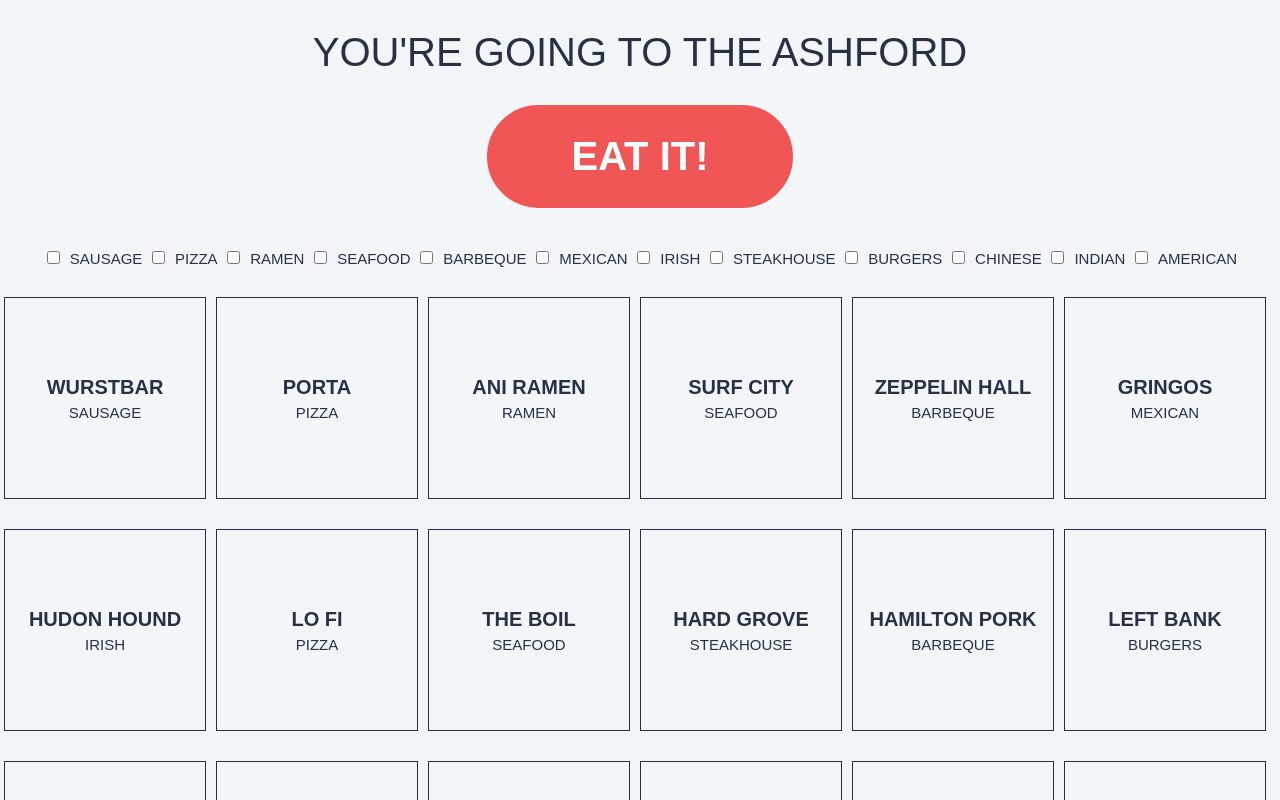
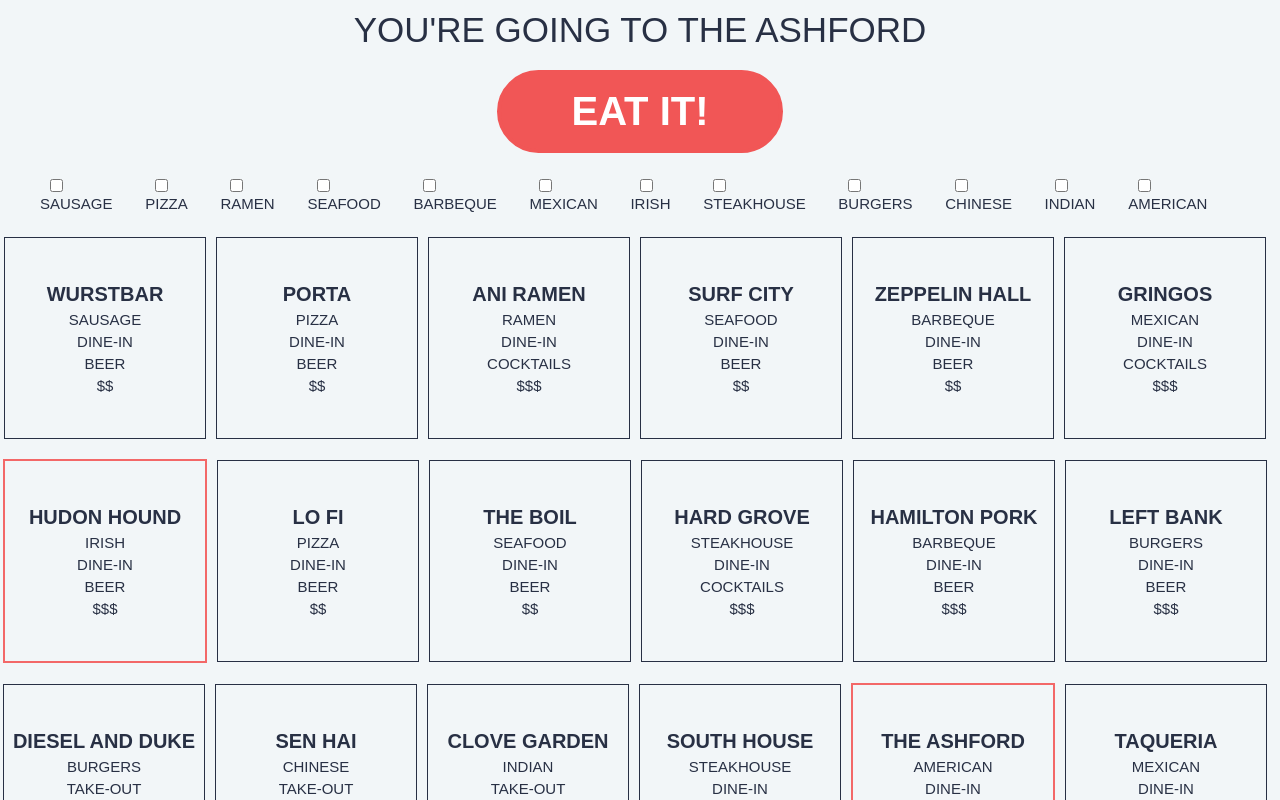
Before and after one commit to megdadkins7/restaurant-picker, a React (Create React App) app: page / in a window 1280 px wide. Shown: the top 800 px of the page. Built offline with nearby package versions, Linux system fonts and the light colour scheme.

Commit message:
styles updated and data added

```diff
--- a/src/components/FilterList.js
+++ b/src/components/FilterList.js
@@ -5,13 +5,23 @@ import styled from 'styled-components'
 import { restaurants } from '../data'
 
 const StyledFilterList = styled.div`
- display: flex;
- justify-content: space-around;
- align-items: center;
- margin: 20px 40px 0 40px;
+ display: grid;
+ margin: 10px 40px 0 40px;
  flex-wrap: wrap;
+ .TypeContainer {
+   display: flex;
+   justify-content: space-evenly;
+   align-items: center;
+   margin: 5px 0;
+ }
+ .Container {
+   display: flex;
+   margin: 5px 0;
+   justify-content: center;
+   align-items: center;
+ }
  input {
-   margin-right: 10px;
+   margin: 0 10px;
  }
  label {
    text-transform: uppercase;
@@ -20,7 +30,7 @@ const StyledFilterList = styled.div`
 `;
 
 export default function FilterList({ onFiltersChange }) {
-  const [typeFilter, setTypeFilter] = useState('')
+  const [typeFilter, setTypeFilter] = useState('');
 
   useEffect(() => {
     onFiltersChange({ type: typeFilter })
@@ -46,9 +56,17 @@ export default function FilterList({ onFiltersChange }) {
   const typeCategories = restaurants.map(restaurant => restaurant.type).filter(
     uniqueTypes
   );
+  const locationCategories = restaurants.map(restaurant => restaurant.location).filter(
+    uniqueTypes
+  );
+  const alcoholCategories = restaurants.map(restaurant => restaurant.alcohol).filter(
+    uniqueTypes
+  );
+
   return (
     <>
       <StyledFilterList>
+      <div className='TypeContainer'>
       {
         typeCategories.map((type, i) => (
           <div key={`${type}${i}`}>
@@ -63,7 +81,60 @@ export default function FilterList({ onFiltersChange }) {
           </div>
         ))
       }
+      </div>
+
       </StyledFilterList>
     </>
   )
 }
+
+/*
+<div className='Container'>
+      {
+        locationCategories.map((location, i) => (
+          <div key={`${location}${i}`}>
+            <input
+              type='checkbox'
+              name='location'
+              value={location}
+              checked={locationFilter.includes(location)}
+              onChange={handleOnLocationChange}
+            />
+            <label htmlFor='location'>{location}</label>
+          </div>
+        ))
+      }
+      </div>
+ <div className='Container'>
+      {
+        locationCategories.map((loc, i) => (
+          <div key={`${loc}${i}`}>
+            <input
+              type='checkbox'
+              name='type'
+              value={loc}
+              checked={locationFilter.includes(loc)}
+              onChange={handleOnLocationChange}
+            />
+            <label htmlFor='type'>{loc}</label>
+          </div>
+        ))
+      }
+      </div>
+      <div className='Container'>
+      {
+        alcoholCategories.map((alcohol, i) => (
+          <div key={`${alcohol}${i}`}>
+            <input
+              type='checkbox'
+              name='type'
+              value={alcohol}
+              checked={alcoholFilter.includes(alcohol)}
+              onChange={handleOnAlcoholChange}
+            />
+            <label htmlFor='type'>{alcohol}</label>
+          </div>
+        ))
+      }
+      </div>
+*/
--- a/src/components/RestaurantList.js
+++ b/src/components/RestaurantList.js
@@ -13,10 +13,10 @@ const StyledRestaurantList = styled.div`
   flex-direction: column;
   justify-content: center;
   align-items: center;
-  border: 1px solid #283044;
+  border: ${prop => prop.visited ? '1px solid #283044' : '2px solid #F36868'};
   width: 200px;
   height: 200px;
-  margin-top: 30px;
+  margin-top: 20px;
   margin-right: 10px;
   color: #283044;
   .RestaurantName {
@@ -60,9 +60,12 @@ export default function RestaurantList({ restaurants, filters }) {
   return (
     <StyledRestaurantView>
       {visibleRestaurants.map(restaurant => (
-        <StyledRestaurantList key={restaurant.id}>
+        <StyledRestaurantList visited={restaurant.visited} key={restaurant.id}>
         <div className='RestaurantName'>{restaurant.name}</div>
         <div className='RestaurantType'>{restaurant.type}</div>
+        <div className='RestaurantType'>{restaurant.location}</div>
+        <div className='RestaurantType'>{restaurant.alcohol}</div>
+        <div className='RestaurantType'>{restaurant.price}</div>
         </StyledRestaurantList>
       ))}
     </StyledRestaurantView>
--- a/src/components/RestaurantPicker.js
+++ b/src/components/RestaurantPicker.js
@@ -6,17 +6,17 @@ const StyledRestaurantPicker = styled.div`
   flex-direction: column;
   justify-content: center;
   align-items: center;
-  margin: 30px 0 10px 0;
+  margin: 10px 0;
   text-align: center;
   .RestaurantName {
-    font-size: 40px;
+    font-size: 35px;
     text-transform: uppercase;
     color: #283044;
     margin-bottom: 10px;
   }
   .EatButton {
-    margin: 20px 0;
-    padding: 25px 80px;
+    margin: 10px 0;
+    padding: 15px 70px;
     cursor: pointer;
     outline: none;
     border: 4px solid #F15656;
--- a/src/data.js
+++ b/src/data.js
@@ -4,125 +4,188 @@ export const restaurants = [
     name: 'Wurstbar',
     type: 'sausage',
     visited: true,
+    location: 'dine-in',
+    alcohol: 'beer',
+    price: '$$'
   },
   {
     id: 'porta',
     name: 'Porta',
     type: 'pizza',
     visited: true,
+    location: 'dine-in',
+    alcohol: 'beer',
+    price: '$$'
   },
   {
     id: 'aniRamen',
     name: 'Ani Ramen',
     type: 'ramen',
     visited: true,
+    location: 'dine-in',
+    alcohol: 'cocktails',
+    price: '$$$'
   },
   {
     id: 'surfCity',
     name: 'Surf City',
     type: 'seafood',
     visited: true,
+    location: 'dine-in',
+    alcohol: 'beer',
+    price: '$$'
   },
   {
     id: 'zeppelinHall',
     name: 'Zeppelin Hall',
     type: 'barbeque',
     visited: true,
+    location: 'dine-in',
+    alcohol: 'beer',
+    price: '$$'
   },
   {
     id: 'gringos',
     name: 'Gringos',
     type: 'mexican',
     visited: true,
+    location: 'dine-in',
+    alcohol: 'cocktails',
+    price: '$$$'
   },
   {
     id: 'hudsonHound',
     name: 'Hudon Hound',
     type: 'irish',
     visited: false,
+    location: 'dine-in',
+    alcohol: 'beer',
+    price: '$$$'
   },
   {
     id: 'loFi',
     name: 'Lo Fi',
     type: 'pizza',
     visited: true,
+    location: 'dine-in',
+    alcohol: 'beer',
+    price: '$$'
   },
   {
     id: 'theBoil',
     name: 'The Boil',
     type: 'seafood',
     visited: true,
+    location: 'dine-in',
+    alcohol: 'beer',
+    price: '$$'
   },
   {
     id: 'hardGrove',
     name: 'Hard Grove',
     type: 'steakhouse',
     visited: true,
+    location: 'dine-in',
+    alcohol: 'cocktails',
+    price: '$$$'
   },
   {
     id: 'hamiltonPork',
     name: 'Hamilton Pork',
     type: 'barbeque',
     visited: true,
+    location: 'dine-in',
+    alcohol: 'beer',
+    price: '$$$'
   },
   {
     id: 'leftBank',
     name: 'Left Bank',
     type: 'burgers',
     visited: true,
+    location: 'dine-in',
+    alcohol: 'beer',
+    price: '$$$'
   },
   {
     id: 'dieselAndDuke',
     name: 'Diesel And Duke',
     type: 'burgers',
     visited: true,
+    location: 'take-out',
+    alcohol: 'none',
+    price: '$'
   },
   {
     id: 'senHai',
     name: 'Sen Hai',
     type: 'chinese',
     visited: true,
+    location: 'take-out',
+    alcohol: 'none',
+    price: '$'
   },
   {
     id: 'cloveGarden',
     name: 'Clove Garden',
     type: 'indian',
     visited: true,
+    location: 'take-out',
+    alcohol: 'none',
+    price: '$$$'
   },
   {
     id: 'southHouse',
     name: 'South House',
     type: 'steakhouse',
     visited: true,
+    location: 'dine-in',
+    alcohol: 'cocktails',
+    price: '$$$'
   },
   {
     id: 'theAshford',
     name: 'The Ashford',
     type: 'american',
-    visited: true,
+    visited: false,
+    location: 'dine-in',
+    alcohol: 'cocktails',
+    price: '$$$$'
   },
   {
     id: 'taqueria',
     name: 'Taqueria',
     type: 'mexican',
     visited: true,
+    location: 'dine-in',
+    alcohol: 'beer',
+    price: '$$$'
   },
   {
     id: 'tacoria',
     name: 'Tacoria',
     type: 'mexican',
     visited: true,
+    location: 'take-out',
+    alcohol: 'none',
+    price: '$$'
   },
   {
     id: 'graceOMalleys',
     name: 'Grace OMalleys',
     type: 'irish',
     visited: false,
+    location: 'dine-in',
+    alcohol: 'cocktails',
+    price: '$$$'
   },
   {
     id: 'tonyBaloneys',
     name: 'Tony Baloneys',
     type: 'pizza',
     visited: true,
+    location: 'take-out',
+    alcohol: 'none',
+    price: '$$'
   }
 ]
```
